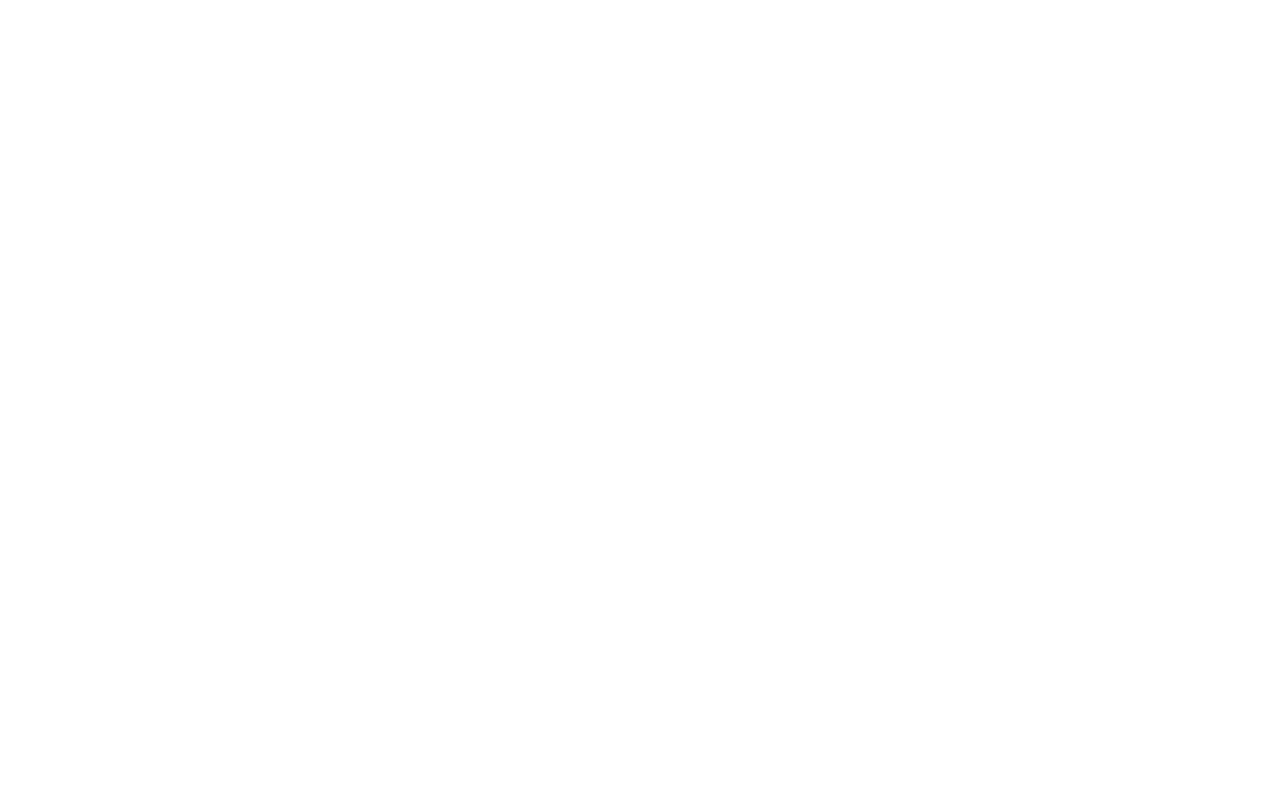
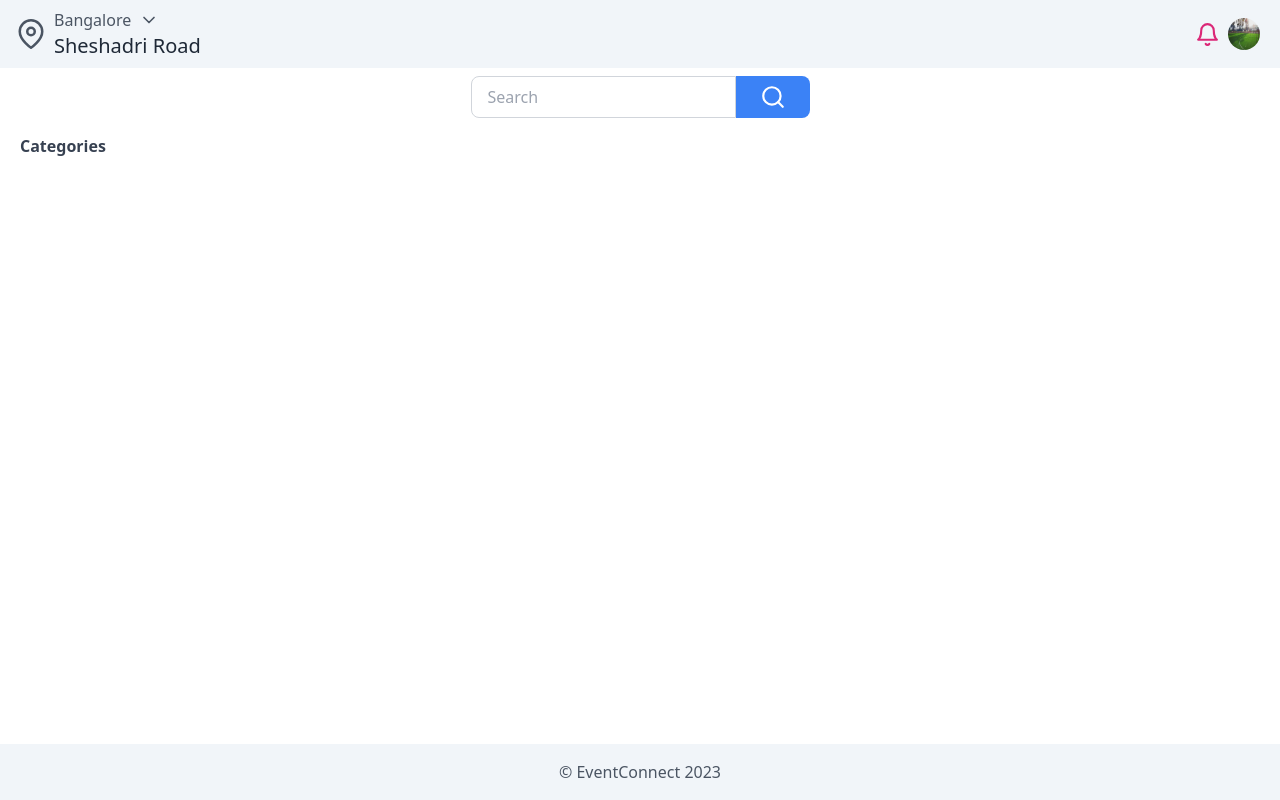
Before and after one commit to hrh2/Event_management-desktop, a React (Create React App) app: page /Homepage in a window 1280 px wide. Before the commit this address had no page. Built offline with nearby package versions, Linux system fonts and the light colour scheme; the HTML template or start-up script is replaced by a standard one.

Commit message:
Homepage subcomponents

```diff
--- a/package.json
+++ b/package.json
@@ -8,6 +8,7 @@
     "@testing-library/user-event": "^13.5.0",
     "react": "^18.2.0",
     "react-dom": "^18.2.0",
+    "react-feather": "^2.0.10",
     "react-icons": "^4.10.1",
     "react-router-dom": "^6.13.0",
     "react-scripts": "^5.0.1",
--- a/src/App.js
+++ b/src/App.js
@@ -7,9 +7,14 @@
 import ResetPassword from './components/ResetPassword'
 import ForgotPassword from './components/ForgotPassword'
 import AutheLayout from './components/AutheLayout';
+import Homepage from './components/SubComponents/Homepage';
+import HomepagePhoto from './components/SubComponents/HomepagePhoto';
 function App() {
   return (
     <Routes>
+      <Route path='/Homepage' exact element={<Homepage />} />
+      <Route path='/HomepagePhoto' exact element={<HomepagePhoto/>} />
+
       <Route path='/' exact element={<DesktopLanding/>} />
       <Route path='/enteraccount' exact element={<ResponsivePage/>} />
       <Route path='/authentication' exact element={<AutheLayout />}>
--- a/src/components/ResponsivePage.js
+++ b/src/components/ResponsivePage.js
@@ -6,12 +6,12 @@
     <div className="flex flex-col items-center justify-center h-screen bg-cover bg-fixed bg_image">
       <div className="sm:block">
 
-        <h1 className="text-white text-center text-2xl md:text-2xl lg:text-3xl">
+        <h1 className="mt-4 text-white text-center text-2xl md:text-2xl lg:text-3xl">
           Beautiful places to <br/>
           Book around you.
         </h1>
 
-        <h1 className="text-white text-center text-1xl mt-4 md:text-1xl lg:text-2xl">
+        <h1 className="w-full my-5 px-8 py-2 text-white text-center text-1xl mt-2 md:text-3xl lg:text-2xl">
           Choose your dreams destination, arena and <br /> much more for your event
         </h1>
 
--- /dev/null
+++ b/src/components/SubComponents/Homepage.js
@@ -0,0 +1,59 @@
+import React from 'react';
+import { MapPin, ChevronDown, Bell, Search } from 'react-feather';
+import profilePicture from '../../assets/bangalorephoto.jpg'; // Replace with your own profile picture
+
+const Homepage = () => {
+  return (
+    <div className="flex flex-col min-h-screen">
+      {/* Header */}
+      <header className="flex items-center justify-between px-4 py-2 bg-slate-100 text-gray-600">
+        <div className="flex items-center">
+          <MapPin size={30} />
+          <div className="ml-2">
+            <div className="flex items-center">
+              <div className="mr-2">Bangalore</div>
+              <ChevronDown size={20} />
+            </div>
+            <div className="text-gray-800 text-xl">Sheshadri Road</div>
+          </div>
+        </div>
+        <div className="flex items-center">
+          <Bell size={25} className="text-pink-600 mr-2" />
+          <img
+            className="w-8 h-8 rounded-full mr-1"
+            src={profilePicture}
+            alt="Profile"
+          />
+        </div>
+      </header>
+
+      {/* Content */}
+      <main className="flex-grow flex flex-col mt-2">
+        <div className="mb-4 flex items-center justify-center w-full">
+          <input
+            className="px-4 py-2 border border-gray-300 rounded-l-lg focus:outline-none"
+            type="text"
+            placeholder="Search"
+          />
+          <button className="bg-blue-500 px-6 py-2 rounded-r-lg text-white">
+            <Search size={26} />
+          </button>
+        </div>
+
+        <div className="mb-4 text-left ml-5">
+          <div className="font-bold text-gray-700" >Categories</div>
+          {/* Add your category components here */}
+        </div>
+
+        {/* Add additional content here */}
+      </main>
+
+      {/* Footer */}
+      <footer className="py-4 bg-slate-100 text-gray-600 text-center">
+        <p>&copy; EventConnect 2023</p>
+      </footer>
+    </div>
+  );
+};
+
+export default Homepage;
--- /dev/null
+++ b/src/components/SubComponents/HomepagePhoto.js
@@ -0,0 +1,58 @@
+import React from 'react';
+import backgroundImg from '../../assets/bangalorephoto.jpg'; // Replace with your own background image
+import { Bookmark, MapPin, Calendar, DollarSign } from 'react-feather';
+
+const HomepagePhoto = () => {
+  return (
+    <div className="flex flex-col min-h-screen">
+      {/* Background Image */}
+      <div
+        className="flex-grow h-80 relative"
+        style={{
+          backgroundImage: `url(${backgroundImg})`,
+          borderRadius: '10px',
+        }}
+      >
+        {/* Bookmark icon in top-right */}
+        <div className="absolute top-4 right-4">
+          <Bookmark size={40} />
+        </div>
+
+        {/* See Details overlay */}
+        <div className="absolute inset-x-0 bottom-0 flex items-center justify-center">
+          <div className="bg-white bg-opacity-80 p-5 mb-0 w-full">
+            <h1 className="text-5xl font-semibold-100 text-white text-center">
+              See Details
+            </h1>
+          </div>
+        </div>
+          </div>
+
+
+
+
+      {/* Content */}
+      <main className="bg-white-600 py-2 px-2 flex-grow">
+        {/* Coolulu Kormangala */}
+        <h2 className="text-2xl font-semibold">Coolulu Kormangala <br />Turf Park</h2>
+
+
+        {/* MapPin, Bangalore, Calendar */}
+        <div className="flex items-center mt-1">
+          <MapPin size={20} />
+          <p className="ml-1">Bangalore</p>
+          <Calendar size={20} className="ml-3" />
+                  <p className="ml-1">10 February</p>
+
+                  <div className="flex justify-end flex-grow absolute right-1 pb-40">
+                  <DollarSign size={30} />
+          <p className="mr-2 text-light-100 text-1xl">1600</p>
+                  </div>
+                  </div>
+
+          </main>
+    </div>
+  );
+};
+
+export default HomepagePhoto;
```
Also changed, not shown: src/assets/bangalorephoto.jpg (added), src/assets/profile-picture.jpg (added).
